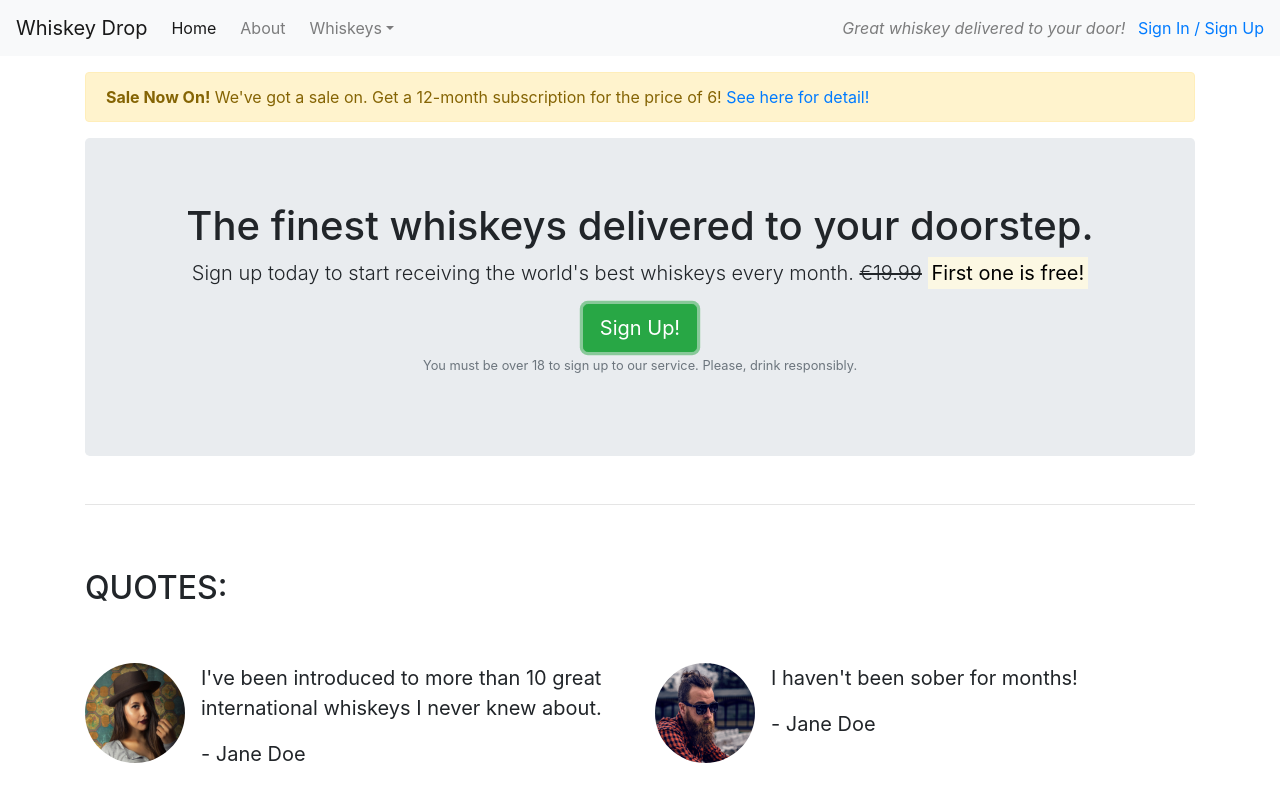
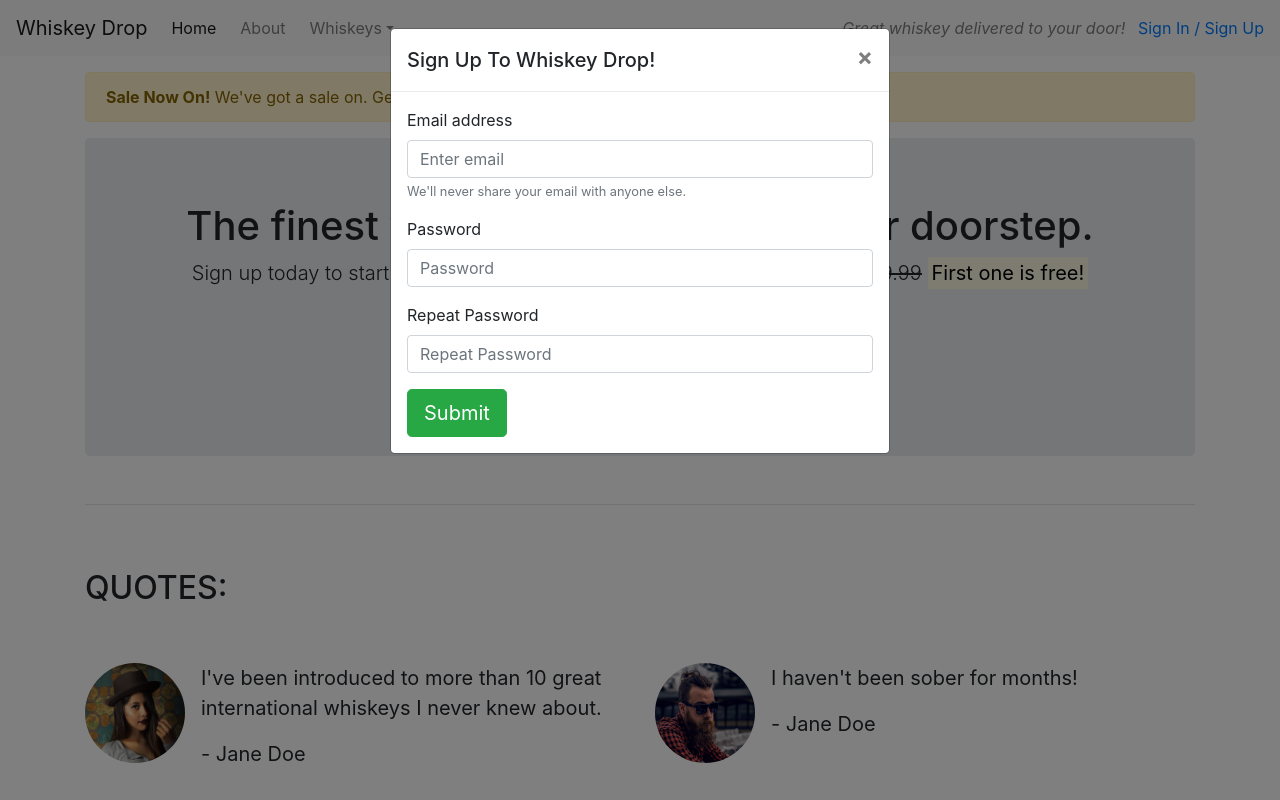
Before and after one commit to mqsaud/my-first-bootstrap, a plain HTML site: page index.html in a window 1280 px wide. Both pictures are taken after a click on the button "Sign Up!". Shown: the top 800 px of the page. Drawn offline with nearby package versions, Linux system fonts and the light colour scheme.

Commit message:
upgrade to Lesson JavaScript Component part 2

```diff
--- a/index.html
+++ b/index.html
@@ -39,37 +39,7 @@
         <a href="/login">Sign In / Sign Up</a>
         </div>
     </nav>
-     <!-- <nav class="navbar navbar-light navbar-expand-sm bg-light">
-        <a href="/" class="navbar-brand">Whiskey Drop</a>
 
-        <button class="navbar-toggler ml-auto" type="button" data-toggle="collapse" data-target="#navbarNavDropdown" aria-controls="navbarNavDropdown" aria-expanded="false" aria-label="Toggle navigation">
-        <span class="navbar-toggler-icon"></span></button>
-
-        <div class="collapse navbar-collapse" id="navbarNavDropdown">
-            <ul class="navbar-nav mr-auto">
-                <li class="active nav-item mr-2"><a class="nav-link" href="/">Home</a></li>
-                <li class="nav-item mr-2"><a class="nav-link" href="">About</a></li>
-                <li class="nav-item dropdown">
-                    <a class="nav-link dropdown-toggle" href="#" id="navbarDropdownMenuLink" role="button" data-toggle="dropdown" aria-haspopup="true" aria-expanded="false">
-          Whiskeys
-        </a>
-                    <div class="dropdown-menu" aria-labelledby="navbarDropdownMenuLink">
-                        <a class="dropdown-item" href="#">Irish</a>
-                        <a class="dropdown-item" href="#">Scotch</a>
-                        <a class="dropdown-item" href="#">Japanese</a>
-                        <a class="dropdown-item" href="#">American</a>
-                    </div>
-                </li>
-
-                <li class="nav-item mr-2 d-block d-sm-none"><a class="nav-link" href="">Sign In / Sign Up</a></li>
-            </ul>
-        </div>
-        <div class="d-none d-md-block">
-            <p class="navbar-text my-auto mr-2"><i>Great whiskey delivered to your door</i></p>
-            <a href="/login">Sign In / Sign Up</a>
-        </div>
-
-    </nav> -->
     <article class="container mt-3">
         <div class="row d-none d-sm-block">
             <div class="col-12">
@@ -87,7 +57,7 @@
                     <s class="d-none d-sm-inline" >€19.99</s>
                      <span class="d-inline d-sm-none"><br></span>
                     <strong><mark>First one is free!</mark></strong> </p>
-                    <button class="btn btn-success btn-lg">Sign Up!</button>
+                    <button class="btn btn-success btn-lg" data-toggle="modal" data-target="#signUpModal">Sign Up!</button>
                     <p class="text-muted" ><small >You must be over 18 to sign up to our service. Please, drink responsibly.</small></p>
              </section>
           </div>
@@ -212,6 +182,44 @@
             <!--/.MonthlyFavotites-->
         </section>
     </article>
+
+    <div class="modal" tabindex="-1" role="dialog" id="signUpModal">
+  <div class="modal-dialog" role="document">
+    <div class="modal-content">
+      <div class="modal-header">
+        <h5 class="modal-title">Sign Up To Whiskey Drop!</h5>
+        <button type="button" class="close" data-dismiss="modal" aria-label="Close">
+          <span aria-hidden="true">&times;</span>
+        </button>
+      </div>
+      <div class="modal-body">
+        <form>
+              <div class="form-group">
+              <label for="exampleInputEmail1">Email address</label>
+              <input type="email" class="form-control" id="exampleInputEmail1" aria-describedby="emailHelp" placeholder="Enter email">
+              <small id="emailHelp" class="form-text text-muted">We'll never share your email with anyone else.</small>
+              </div>
+
+              <div class="form-group">
+              <label for="password">Password</label>
+              <input type="password" class="form-control" id="password" placeholder="Password">
+              </div>
+
+              <div class="form-group">
+              <label for="repeatPassword">Repeat Password</label>
+              <input type="password" class="form-control" id="repeatPassword" placeholder="Repeat Password">
+              </div>
+
+
+              <button type="submit" class="btn btn-success btn-lg">Submit</button>
+        </form>
+      </div>
+
+    </div>
+  </div>
+</div>
+
+
     <script src="https://code.jquery.com/jquery-3.3.1.slim.min.js" integrity="sha384-q8i/X+965DzO0rT7abK41JStQIAqVgRVzpbzo5smXKp4YfRvH+8abtTE1Pi6jizo" crossorigin="anonymous"></script>
     <script src="https://cdnjs.cloudflare.com/ajax/libs/popper.js/1.14.3/umd/popper.min.js" integrity="sha384-ZMP7rVo3mIykV+2+9J3UJ46jBk0WLaUAdn689aCwoqbBJiSnjAK/l8WvCWPIPm49" crossorigin="anonymous"></script>
     <script src="https://stackpath.bootstrapcdn.com/bootstrap/4.1.3/js/bootstrap.min.js" integrity="sha384-ChfqqxuZUCnJSK3+MXmPNIyE6ZbWh2IMqE241rYiqJxyMiZ6OW/JmZQ5stwEULTy" crossorigin="anonymous"></script>
```
